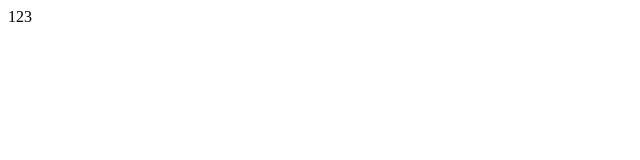
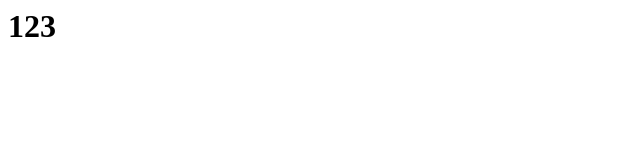
Before and after one commit to OscarLien/git-example, a plain HTML site: page index.html in a window 1280 px wide. Shown: the full height of the page, 0-640 px from the left. Drawn offline with Linux system fonts and the light colour scheme.

Commit message:
修改h1

```diff
--- a/index.html
+++ b/index.html
@@ -5,6 +5,6 @@
     <title>Document</title>
 </head>
 <body>
-    123
+    <h1>123</h1>
 </body>
 </html>
```
